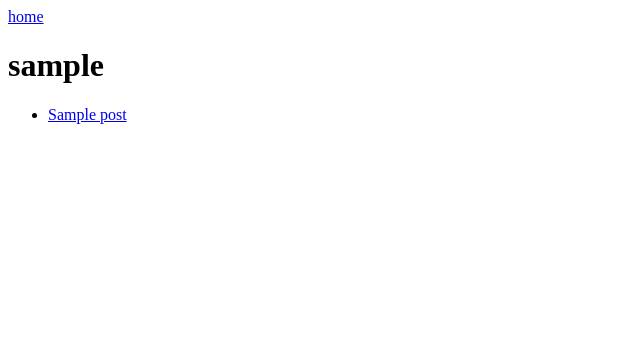
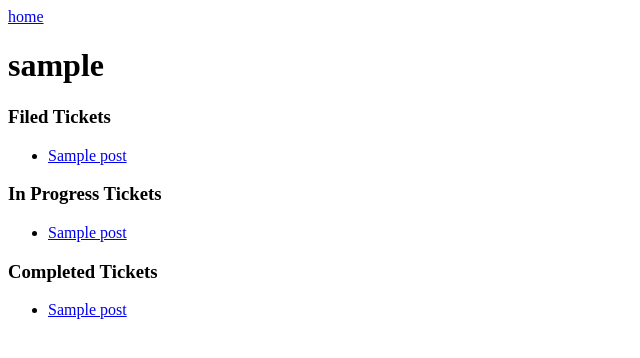
Before and after one commit to cjrojas72/bug-tracker, a Django app: page /profile/1 in a window 1280 px wide. Shown: the top 358 px of the page, without its empty margins (0-640 px from the left). Run offline with Django 3.2, Linux system fonts and the light colour scheme; tables that the repository leaves empty hold one stand-in row (values such as "Sample post").

Commit message:
templates update

```diff
--- a/post_bugs/templates/userview.html
+++ b/post_bugs/templates/userview.html
@@ -8,6 +8,7 @@
   <body>
     <a href="{% url 'home' %}">home</a>
     <h1>{{ author.username }}</h1>
+    <h3>Filed Tickets</h3>
     <ul>
       {% for ticket in posts %}
       <li>
@@ -15,5 +16,21 @@
       </li>
       {% endfor %}
     </ul>
+    <h3>In Progress Tickets</h3>
+    <ul>
+      {% for ticket in assigned %}
+      <li>
+        <a href="/ticket/{{ ticket.id }}">{{ticket.title}}</a>
+      </li>
+      {% endfor %}
+    </ul>
+    <h3>Completed Tickets</h3>
+    <ul>
+      {% for ticket in completed %}
+      <li>
+        <a href="/ticket/{{ ticket.id }}">{{ticket.title}}</a>
+      </li>
+      {% endfor %}
+    </ul>
   </body>
 </html>
--- a/post_bugs/urls.py
+++ b/post_bugs/urls.py
@@ -9,6 +9,7 @@ urlpatterns = [
     path('returnticket/<int:id>', views.returnticket, name="return"),
     path('complete/<int:id>', views.completeticket, name="complete"),
     path('reopen/<int:id>', views.reopenticket, name="reopen"),
+    path('invalidticket/<int:id>', views.invalidticket, name="invalid"),
     path('profile/<int:id>', views.userview),
     path('login/', views.loginview, name="login"),
     path('logout/', views.logoutview),
--- a/post_bugs/views.py
+++ b/post_bugs/views.py
@@ -31,7 +31,8 @@ def index(request):
     new_data = Post.objects.filter(status="NW")
     inProgress_data = Post.objects.filter(status="IP")
     done_data = Post.objects.filter(status="DN")
-    return render(request, 'index.html', {'new': new_data, 'in_progress': inProgress_data, 'done': done_data})
+    invalid_data = Post.objects.filter(status="IV")
+    return render(request, 'index.html', {'new': new_data, 'in_progress': inProgress_data, 'done': done_data, 'invalid': invalid_data})
 
 
 @login_required
@@ -94,7 +95,18 @@ def reopenticket(request, id):
     return HttpResponseRedirect(reverse("home"))
 
 
+def invalidticket(request, id):
+    data = Post.objects.get(id=id)
+    data.status = 'IV'
+    data.assigned_to = None
+    data.completed_by = None
+    data.save()
+    return HttpResponseRedirect(reverse("home"))
+
+
 def userview(request, id):
     author = CustUser.objects.get(id=id)
     posts = Post.objects.filter(author=author)
-    return render(request, 'userview.html', {'author': author, 'posts': posts})
+    in_progress = Post.objects.filter(assigned_to=author)
+    completed = Post.objects.filter(completed_by=author)
+    return render(request, 'userview.html', {'author': author, 'posts': posts, 'assigned': in_progress, 'completed': completed})
```
Also changed, not shown: post_bugs/templates/index.html (+14 -0 lines), post_bugs/templates/ticketview.html (+5 -2 lines).
